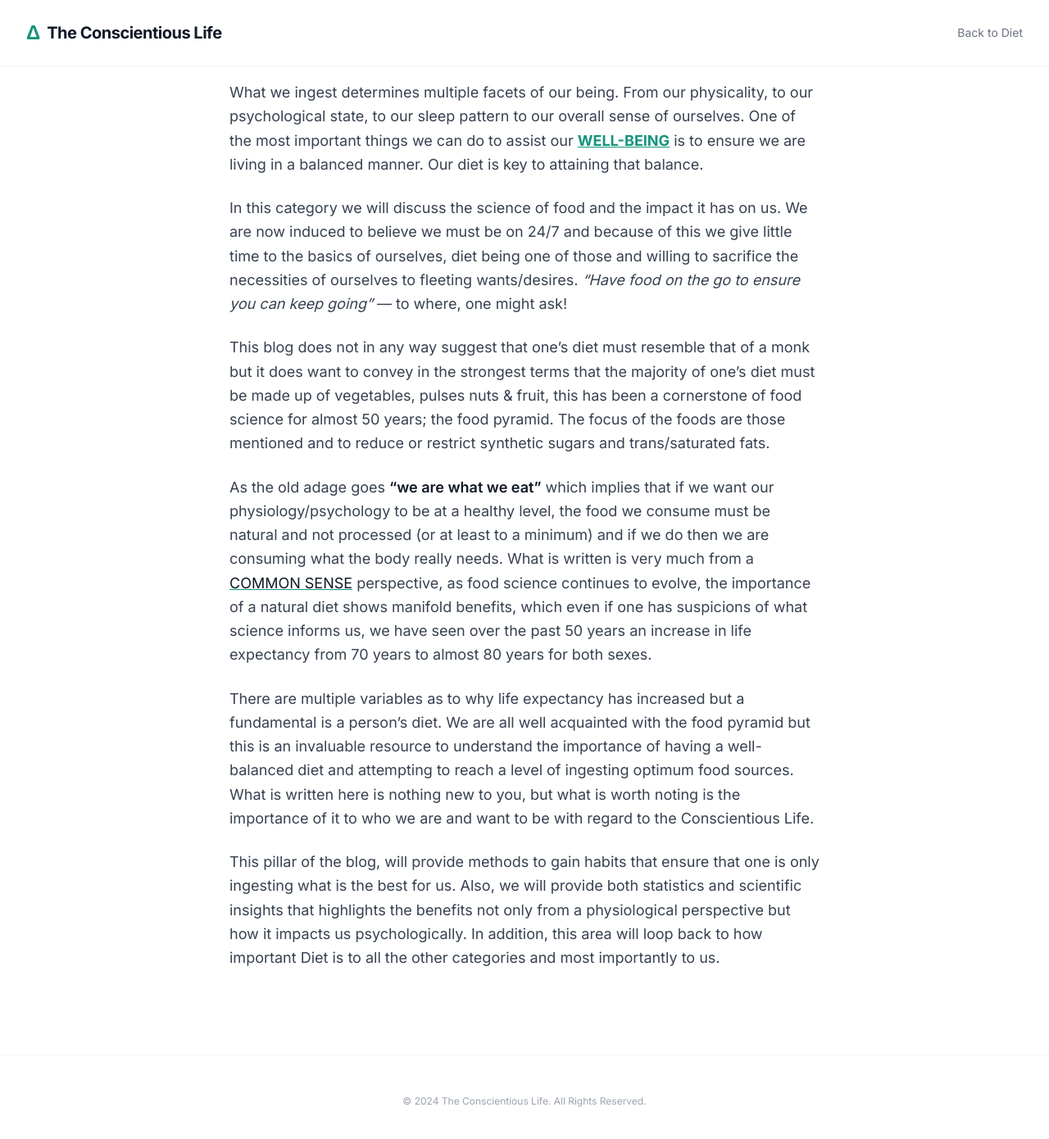
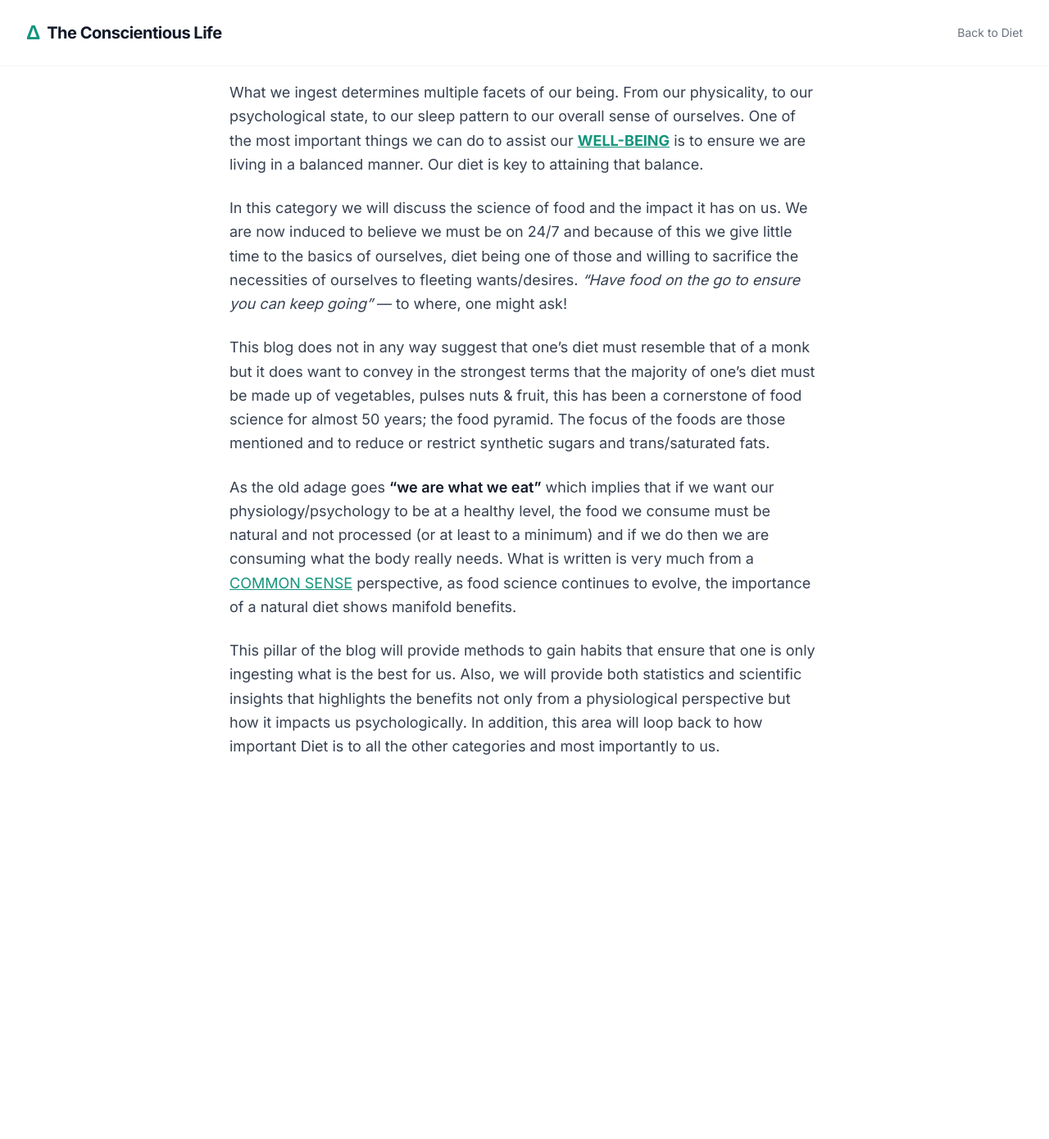
Before and after one commit to theconscientiouslife1-coder/TheCL, a Jekyll site: the page diet-fundamental-1.html, which Jekyll copies as it is, in a window 1280 px wide and 1400 px high, scrolled down 309 px. Shown: the top 1390 px of the window at 82% size. Built offline with Jekyll 4.4.1, drawn with Linux system fonts in a browser that asks for light colours; nearby versions of some CDN libraries; after the commit the page ends 1298 px from its top, so only the background shows below that; some of the changed text lies outside the part shown.

```diff
--- a/diet-fundamental-1.html
+++ b/diet-fundamental-1.html
@@ -4,9 +4,7 @@
     <meta charset="UTF-8">
     <meta name="viewport" content="width=device-width, initial-scale=1.0">
     <title>Diet: Fundamental #1 - The Conscientious Life</title>
-
     <link rel="stylesheet" href="/style.css">
-
     <script src="https://cdn.tailwindcss.com?plugins=typography"></script>
     <script src="https://unpkg.com/lucide@latest"></script>
     <link href="https://fonts.googleapis.com/css2?family=Inter:wght@400;600;700;800&display=swap" rel="stylesheet">
@@ -16,9 +14,7 @@
     </style>
 </head>
 <body class="bg-white text-gray-900 flex flex-col min-h-screen">
-
     <div class="top-ribbon"></div>
-
     <header class="border-b border-gray-100 py-6 bg-white sticky top-0 z-50">
         <div class="container mx-auto px-4 sm:px-6 lg:px-8 flex items-center justify-between">
             <a href="index.html" class="flex items-center space-x-2 no-underline group">
@@ -34,34 +30,19 @@
     <section class="bg-[#14947c] py-20 text-white">
         <div class="max-w-4xl mx-auto px-6 text-center">
             <div class="inline-block px-3 py-1 bg-white/10 rounded-full text-xs font-bold uppercase tracking-widest mb-6">Pillar 1: Diet</div>
-            <h1 class="text-4xl md:text-5xl font-extrabold tracking-tight leading-tight">DIET | FUNDAMENTAL NUMBER 1</h1>
+            <h1 class="text-4xl md:text-5xl font-extrabold tracking-tight leading-tight uppercase">Diet | Fundamental Number 1</h1>
         </div>
     </section>
 
     <main class="max-w-3xl mx-auto px-6 py-16 flex-grow">
         <article class="prose prose-lg prose-flat max-w-none text-gray-700 leading-relaxed">
-
             <p>What we ingest determines multiple facets of our being. From our physicality, to our psychological state, to our sleep pattern to our overall sense of ourselves. One of the most important things we can do to assist our <a href="well-being.html" class="text-[#14947c] font-bold hover:underline">WELL-BEING</a> is to ensure we are living in a balanced manner. Our diet is key to attaining that balance.</p>
-
             <p>In this category we will discuss the science of food and the impact it has on us. We are now induced to believe we must be on 24/7 and because of this we give little time to the basics of ourselves, diet being one of those and willing to sacrifice the necessities of ourselves to fleeting wants/desires. <em>“Have food on the go to ensure you can keep going”</em> — to where, one might ask!</p>
-
             <p>This blog does not in any way suggest that one’s diet must resemble that of a monk but it does want to convey in the strongest terms that the majority of one’s diet must be made up of vegetables, pulses nuts & fruit, this has been a cornerstone of food science for almost 50 years; the food pyramid. The focus of the foods are those mentioned and to reduce or restrict synthetic sugars and trans/saturated fats.</p>
-
-            <p>As the old adage goes <strong>“we are what we eat”</strong> which implies that if we want our physiology/psychology to be at a healthy level, the food we consume must be natural and not processed (or at least to a minimum) and if we do then we are consuming what the body really needs. What is written is very much from a <a href="common-sense.html" class="underline decoration-[#14947c] hover:text-black">COMMON SENSE</a> perspective, as food science continues to evolve, the importance of a natural diet shows manifold benefits, which even if one has suspicions of what science informs us, we have seen over the past 50 years an increase in life expectancy from 70 years to almost 80 years for both sexes.</p>
-
-            <p>There are multiple variables as to why life expectancy has increased but a fundamental is a person’s diet. We are all well acquainted with the food pyramid but this is an invaluable resource to understand the importance of having a well-balanced diet and attempting to reach a level of ingesting optimum food sources. What is written here is nothing new to you, but what is worth noting is the importance of it to who we are and want to be with regard to the Conscientious Life.</p>
-
-            <p>This pillar of the blog, will provide methods to gain habits that ensure that one is only ingesting what is the best for us. Also, we will provide both statistics and scientific insights that highlights the benefits not only from a physiological perspective but how it impacts us psychologically. In addition, this area will loop back to how important Diet is to all the other categories and most importantly to us.</p>
-
+            <p>As the old adage goes <strong>“we are what we eat”</strong> which implies that if we want our physiology/psychology to be at a healthy level, the food we consume must be natural and not processed (or at least to a minimum) and if we do then we are consuming what the body really needs. What is written is very much from a <a href="common-sense.html" class="text-[#14947c] underline hover:text-black">COMMON SENSE</a> perspective, as food science continues to evolve, the importance of a natural diet shows manifold benefits.</p>
+            <p>This pillar of the blog will provide methods to gain habits that ensure that one is only ingesting what is the best for us. Also, we will provide both statistics and scientific insights that highlights the benefits not only from a physiological perspective but how it impacts us psychologically. In addition, this area will loop back to how important Diet is to all the other categories and most importantly to us.</p>
         </article>
     </main>
-
-    <footer class="py-12 border-t border-gray-100 text-center text-gray-400 text-xs mt-10">
-        <p>&copy; 2024 The Conscientious Life. All Rights Reserved.</p>
-    </footer>
-
-    <script>
-        lucide.createIcons();
-    </script>
+    <script>lucide.createIcons();</script>
 </body>
 </html>
```
Also changed, not shown: diet-next-steps.html (+2 -17 lines), science-of-diet.html (+2 -17 lines).
